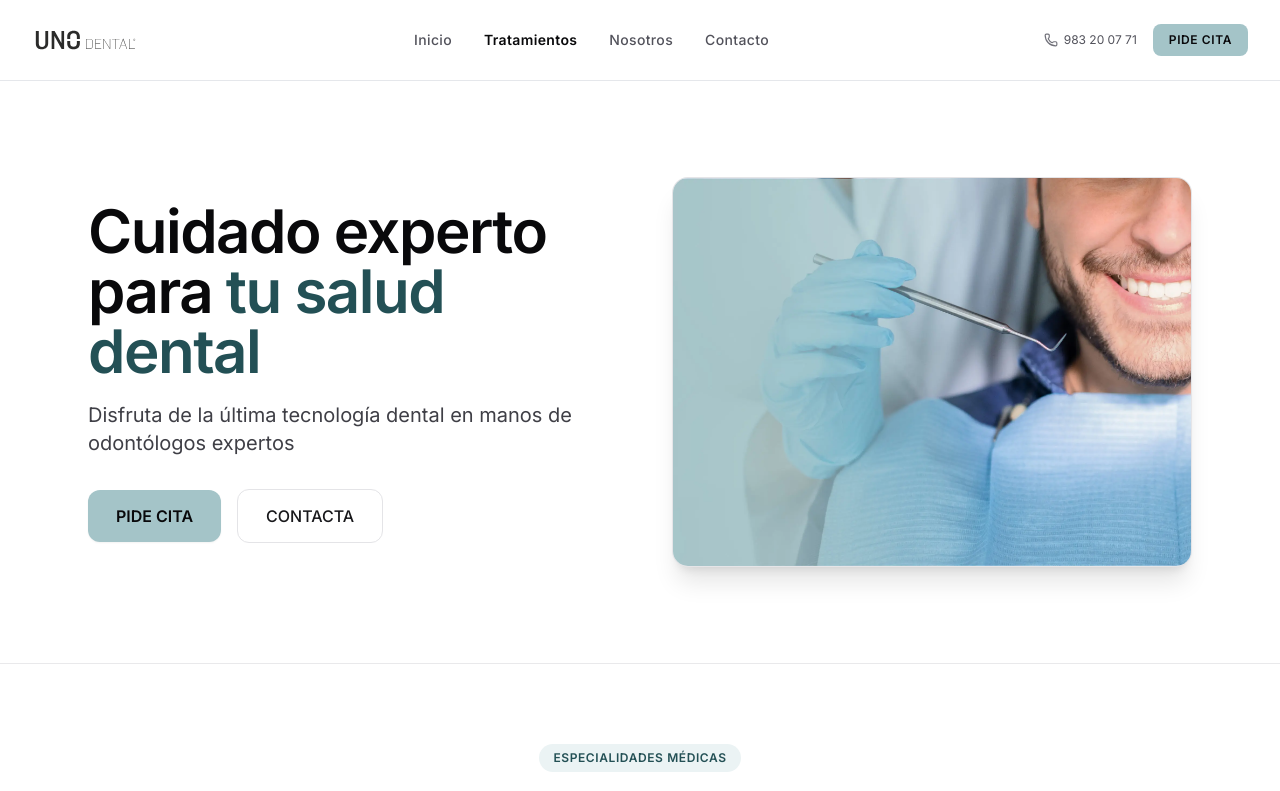
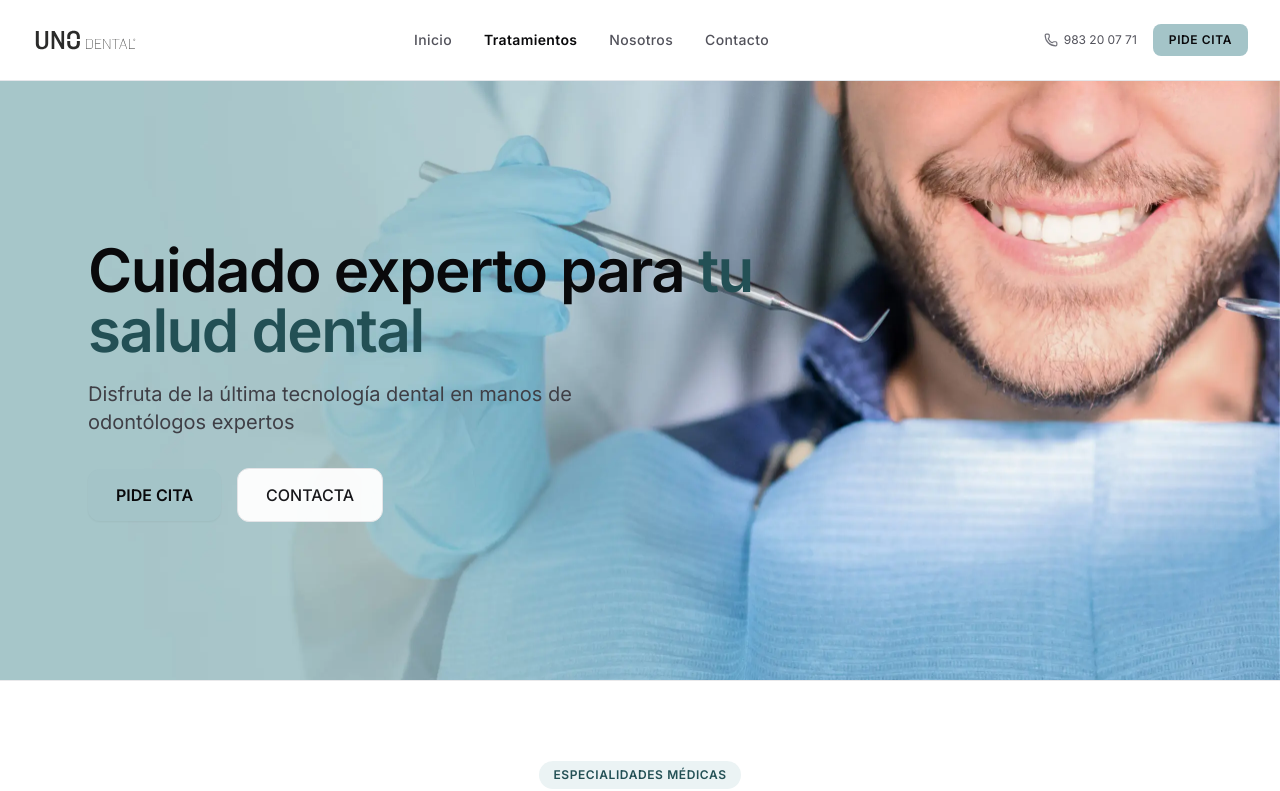
Before and after one commit to victooorltt/unodental, a Next.js app: page /tratamientos-y-servicios in a window 1280 px wide. Shown: the top 791 px of the page. Built offline with nearby package versions, Linux system fonts and the light colour scheme.

Commit message:
fix(hero): restore full-bleed hero on Tratamientos with no opacity, and set clear intermediate overlay on Inicio and Nosotros

```diff
--- a/app/tratamientos-y-servicios/page.tsx
+++ b/app/tratamientos-y-servicios/page.tsx
@@ -147,7 +147,8 @@ export default function TratamientosPage() {
         imageSrc="/images/hero-tratamientos.webp"
         imageAlt="Tratamientos y servicios Uno Dental"
         imagePosition="object-center"
-        variant="split"
+        align="left"
+        overlayOpacity="none"
         showCredentials={false}
         primaryCta={{
           label: "PIDE CITA",
--- a/components/PageHero.tsx
+++ b/components/PageHero.tsx
@@ -9,7 +9,6 @@ export interface PageHeroProps {
   description?: React.ReactNode;
   imageSrc: string;
   imageAlt: string;
-  variant?: "full" | "split";
   primaryCta?: {
     label: string;
     href: string;
@@ -33,84 +32,19 @@ export function PageHero({
   description,
   imageSrc,
   imageAlt,
-  variant = "full",
   primaryCta,
   secondaryCta,
   showCredentials = false,
   align = "center",
   overlayOpacity = "default",
-  minHeight = "min-h-[500px] lg:min-h-[560px]",
+  minHeight = "min-h-[520px] lg:min-h-[600px]",
   imagePosition = "object-center",
   children,
   className,
 }: PageHeroProps) {
   const heroDescription = subtitle || description;
-  const isSplit = variant === "split";
-  const isLeft = align === "left" || isSplit;
+  const isLeft = align === "left";
 
-  // Split layout: Text on the left, photo on the right with NO opacity overlay
-  if (isSplit) {
-    return (
-      <section
-        className={cn(
-          "relative bg-white border-b border-zinc-200/80 overflow-hidden",
-          className
-        )}
-      >
-        <div className="max-w-6xl mx-auto px-6 py-16 lg:py-24">
-          <div className="grid grid-cols-1 lg:grid-cols-2 items-center gap-12 lg:gap-16">
-            {/* Left Column: Text */}
-            <div className="flex flex-col justify-center text-left">
-              <h1 className="text-4xl sm:text-5xl lg:text-6xl font-semibold tracking-tight text-zinc-950 leading-[1.14]">
-                {title}
-              </h1>
-
-              {heroDescription && (
-                <div className="mt-5 text-lg sm:text-xl text-zinc-700 leading-relaxed font-normal max-w-xl">
-                  {typeof heroDescription === "string" ? (
-                    <p>{heroDescription}</p>
-                  ) : (
-                    heroDescription
-                  )}
-                </div>
-              )}
-
-              {(primaryCta || secondaryCta || children) && (
-                <div className="mt-8 flex flex-wrap items-center justify-start gap-4">
-                  {primaryCta && (
-                    <Button href={primaryCta.href} variant="primary" size="lg">
-                      {primaryCta.label}
-                    </Button>
-                  )}
-                  {secondaryCta && (
-                    <Button href={secondaryCta.href} variant="outline" size="lg">
-                      {secondaryCta.label}
-                    </Button>
-                  )}
-                  {children}
-                </div>
-              )}
-            </div>
-
-            {/* Right Column: Photo (Sin opacidad, 100% nítida y pura) */}
-            <div className="w-full">
-              <div className="relative aspect-[4/3] overflow-hidden rounded-2xl bg-zinc-100 border border-zinc-200/90 shadow-xl">
-                <img
-                  src={imageSrc}
-                  alt={imageAlt}
-                  className={cn("h-full w-full object-cover", imagePosition)}
-                  fetchPriority="high"
-                  loading="eager"
-                />
-              </div>
-            </div>
-          </div>
-        </div>
-      </section>
-    );
-  }
-
-  // Full-width photographic layout with intermediate opacity overlay
   return (
     <section
       className={cn(
@@ -120,7 +54,7 @@ export function PageHero({
         className
       )}
     >
-      {/* Full-width background photo */}
+      {/* Full-width background photo across the entire hero (no containers) */}
       <div className="absolute inset-0 pointer-events-none overflow-hidden">
         <img
           src={imageSrc}
@@ -130,13 +64,19 @@ export function PageHero({
           loading="eager"
         />
 
-        {/* Overlay con opacidad intermedia equilibrada */}
+        {/* Overlay de opacidad según la página */}
         {overlayOpacity === "none" ? null : overlayOpacity === "high" ? (
-          // Opacidad intermedia para Nosotros (suficiente para leer sin apagar la foto)
-          <div className="absolute inset-0 bg-gradient-to-b from-white/84 via-white/74 to-white/80" />
+          // Opacidad evidente intermedia para Nosotros (garantiza lectura sin tapar la foto)
+          <>
+            <div className="absolute inset-0 bg-white/78" />
+            <div className="absolute inset-0 bg-gradient-to-b from-white/84 via-white/76 to-white/82" />
+          </>
         ) : (
-          // Opacidad intermedia estándar para Inicio y Contacto
-          <div className="absolute inset-0 bg-gradient-to-b from-white/76 via-white/64 to-white/72" />
+          // Opacidad intermedia para Inicio y Contacto
+          <>
+            <div className="absolute inset-0 bg-white/72" />
+            <div className="absolute inset-0 bg-gradient-to-b from-white/80 via-white/68 to-white/76" />
+          </>
         )}
       </div>
 
```
